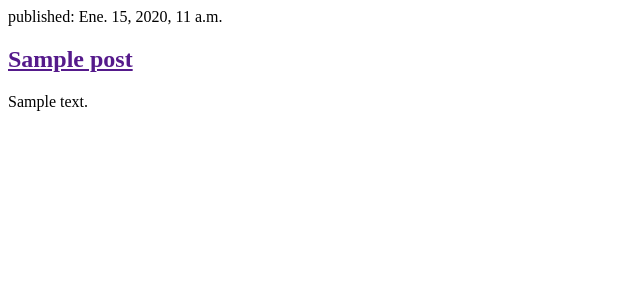
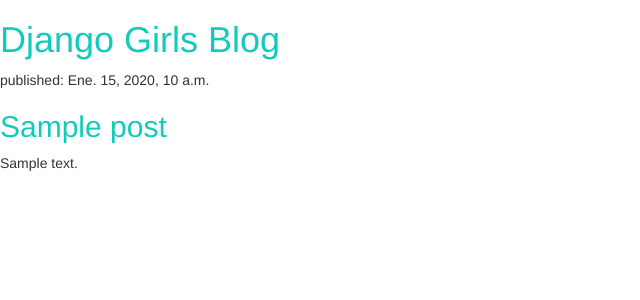
Before and after one commit to peppapigy/my-first-blog, a Django app: template blog/templates/blog/post_list.html in a window 1280 px wide. Shown: the top 300 px of the page, without its empty margins (0-640 px from the left). Run offline with Django 3.2, Linux system fonts and the light colour scheme; the template is opened without the code that fills it: values that come from a table or form of the project are taken from there, others are empty; tables that the repository leaves empty hold one stand-in row (values such as "Sample post"); parts of the project's set-up code (start-up, migrations or seed data) failed here and were passed over; some libraries are stand-ins or nearby versions.

Commit message:
Modified templates to display posts from database.

```diff
--- /dev/null
+++ b/blog/static/css/blog.css
@@ -0,0 +1,3 @@
+h1 a, h2 a {
+    color: #14caba;
+}
--- a/blog/templates/blog/post_list.html
+++ b/blog/templates/blog/post_list.html
@@ -1,9 +1,17 @@
+{% load static %}
 <html>
     <head>
         <title>Django Girls blog</title>
+        <link rel="stylesheet" href="//maxcdn.bootstrapcdn.com/bootstrap/3.2.0/css/bootstrap.min.css">
+        <link rel="stylesheet" href="//maxcdn.bootstrapcdn.com/bootstrap/3.2.0/css/bootstrap-theme.min.css">
+        <link rel="stylesheet" href="{% static 'css/blog.css' %}">
     </head>
     <body>
-        {% for post in posts %}
+        <div>
+            <h1><a href="/">Django Girls Blog</a></h1>
+        </div>
+
+       {% for post in posts %}
     <div>
         <p>published: {{ post.published_date }}</p>
         <h2><a href="">{{ post.title }}</a></h2>
--- a/blog/urls.py
+++ b/blog/urls.py
@@ -1,5 +1,6 @@
 from django.urls import path
 from . import views
+
 urlpatterns = [
-    path(r'', views.post_list, name='post_list'),
+	path('', views.post_list, name='post_list'),
 ]
--- a/blog/views.py
+++ b/blog/views.py
@@ -1,6 +1,7 @@
 from django.shortcuts import render
 from .models import Post
+from django.utils import timezone
 # Create your views here.
 def post_list(request):
-	  posts = Post.objects.filter(published_date__lte=timezone.now()).order_by('published_date')
-    return render(request, 'blog/post_list.html', {})
+	posts = Post.objects.filter(published_date__lte=timezone.now()).order_by('published_date')
+	return render(request, 'blog/post_list.html', {})
--- a/mysite/settings.py
+++ b/mysite/settings.py
@@ -106,7 +106,7 @@
 
 LANGUAGE_CODE = 'es-es'
 
-TIME_ZONE = 'Europe/Berlin'
+TIME_ZONE = 'Europe/berlin'
 
 USE_I18N = True
 
--- a/mysite/urls.py
+++ b/mysite/urls.py
@@ -18,5 +18,5 @@
 
 urlpatterns = [
     path('admin/', admin.site.urls),
-      path('', include('blog.urls')),
+	path('', include('blog.urls')),
 ]
```
